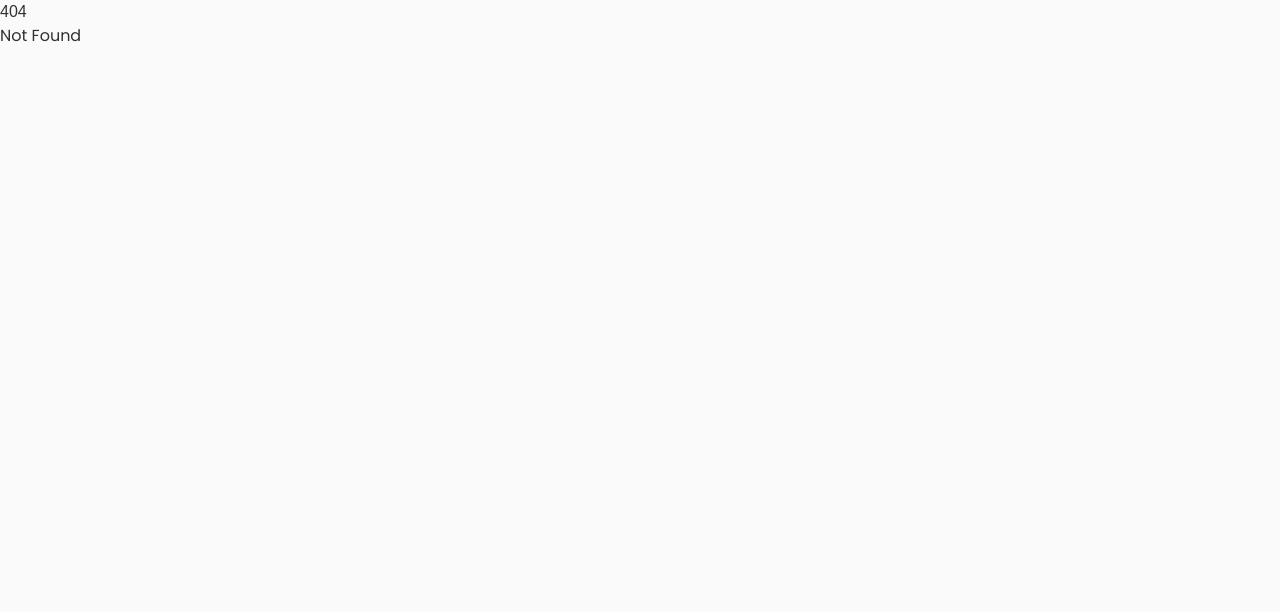
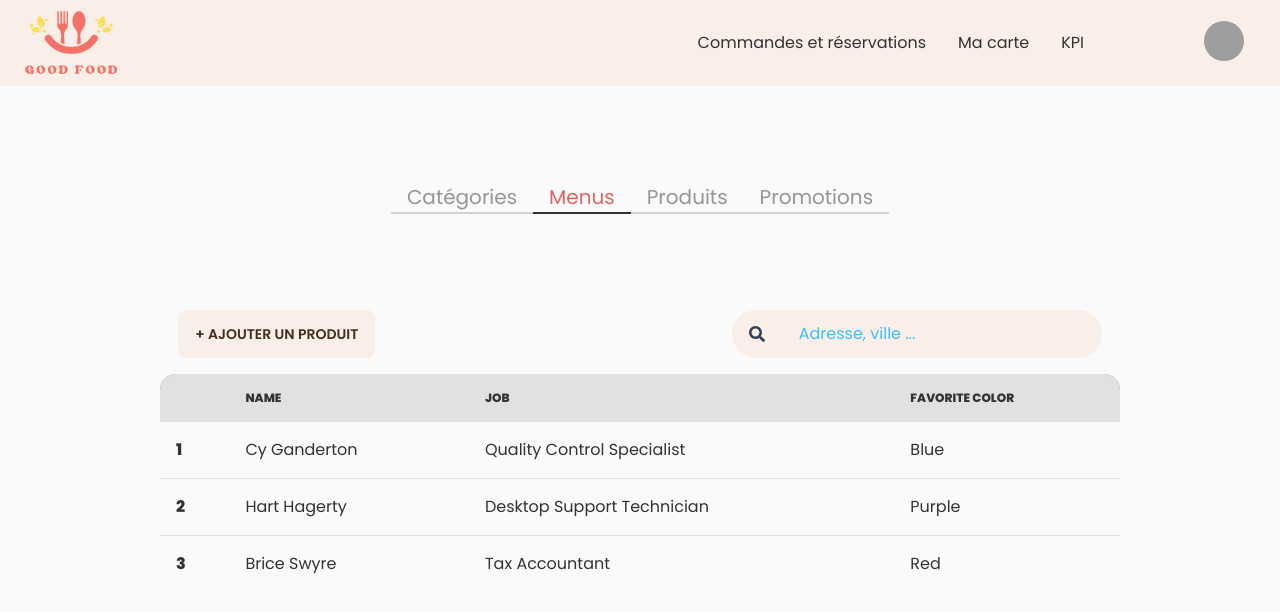
Before and after one commit to Sonicfury/good-food-front, a SvelteKit app: page /admin/carte in a window 1280 px wide. Before the commit this address had no page. Shown: the top 612 px of the page. Built offline with nearby package versions, Linux system fonts and the light colour scheme; grey boxes are pictures that could not be loaded; a web font is replaced by a local one.

Commit message:
feat(22-menu-backoffice): add tabs and table for carte page

```diff
--- /dev/null
+++ b/src/lib/components/AdminTable.svelte
@@ -0,0 +1,36 @@
+<div class="overflow-x-auto flex justify-center">
+  <table class="table w-3/4">
+    <!-- head -->
+    <thead class="bg-primary">
+      <tr>
+        <th></th>
+        <th>Name</th>
+        <th>Job</th>
+        <th>Favorite Color</th>
+      </tr>
+    </thead>
+    <tbody>
+      <!-- row 1 -->
+      <tr>
+        <th>1</th>
+        <td>Cy Ganderton</td>
+        <td>Quality Control Specialist</td>
+        <td>Blue</td>
+      </tr>
+      <!-- row 2 -->
+      <tr>
+        <th>2</th>
+        <td>Hart Hagerty</td>
+        <td>Desktop Support Technician</td>
+        <td>Purple</td>
+      </tr>
+      <!-- row 3 -->
+      <tr>
+        <th>3</th>
+        <td>Brice Swyre</td>
+        <td>Tax Accountant</td>
+        <td>Red</td>
+      </tr>
+    </tbody>
+  </table>
+</div>
--- /dev/null
+++ b/src/lib/components/Search.svelte
@@ -0,0 +1,40 @@
+<script lang="ts">
+  export let searchTerm: String
+</script>
+
+<div class="flex justify-center">
+  <svg
+    aria-hidden="true"
+    focusable="false"
+    data-prefix="fas"
+    data-icon="search"
+    class="btn search-icon hover-neutral"
+    role="img"
+    xmlns="http://www.w3.org/2000/svg"
+    viewBox="0 0 512 512"
+    width="50px"
+    height="50px"
+  >
+    <path
+      class="w-4"
+      fill="#334155"
+      d="M505 442.7L405.3 343c-4.5-4.5-10.6-7-17-7H372c27.6-35.3 44-79.7 44-128C416 93.1 322.9 0 208 0S0 93.1 0 208s93.1 208 208 208c48.3 0 92.7-16.4 128-44v16.3c0 6.4 2.5 12.5 7 17l99.7 99.7c9.4 9.4 24.6 9.4 33.9 0l28.3-28.3c9.4-9.4 9.4-24.6.1-34zM208 336c-70.7 0-128-57.2-128-128 0-70.7 57.2-128 128-128 70.7 0 128 57.2 128 128 0 70.7-57.2 128-128 128z"
+    ></path>
+  </svg>
+  <input
+    type="text"
+    placeholder="Adresse, ville ..."
+    class="input w-80 max-w-xs bg-neutral search-btn placeholder-info"
+    bind:value="{searchTerm}"
+    on:input
+  />
+</div>
+
+<style>
+  .search-btn {
+    border-radius: 0px 30px 30px 0px;
+  }
+  .search-icon {
+    border-radius: 30px 0px 0px 30px;
+  }
+</style>
--- /dev/null
+++ b/src/lib/components/TableHeader.svelte
@@ -0,0 +1,8 @@
+<script lang="ts">
+  import Search from './Search.svelte'
+</script>
+
+<div class=" flex justify-around mt-24 mb-4">
+  <button class="btn primary"> + Ajouter un produit </button>
+  <Search searchTerm="" />
+</div>
--- a/src/routes/admin/+layout.svelte
+++ b/src/routes/admin/+layout.svelte
@@ -4,8 +4,8 @@
   </div>
   <div class="flex-none">
     <ul class="menu menu-horizontal px-1">
-      <li><a>Commandes et réservations</a></li>
-      <li><a>Ma carte</a></li>
+      <li><a href="">Commandes et réservations</a></li>
+      <li><a href="/admin/carte">Ma carte</a></li>
       <li><a>KPI</a></li>
     </ul>
     <div class="dropdown dropdown-end ml-24 mr-6">
--- /dev/null
+++ b/src/routes/admin/carte/+page.svelte
@@ -0,0 +1,22 @@
+<script lang="ts">
+  import AdminTable from '$lib/components/AdminTable.svelte'
+  import TableHeader from '$lib/components/TableHeader.svelte'
+</script>
+
+<div class="flex justify-center mt-24">
+  <div class="tabs color-primary ">
+    <a class="tab tab-bordered text-xl	">Catégories </a>
+    <a class="tab tab-bordered tab-active border-primary text-xl	">Menus</a>
+    <a class="tab tab-bordered text-xl	">Produits</a>
+    <a class="tab tab-bordered text-xl">Promotions</a>
+  </div>
+</div>
+<TableHeader />
+<AdminTable />
+
+<style>
+  .tab.tab-active {
+    border-color: #df6562;
+    color: #df6562;
+  }
+</style>
```
